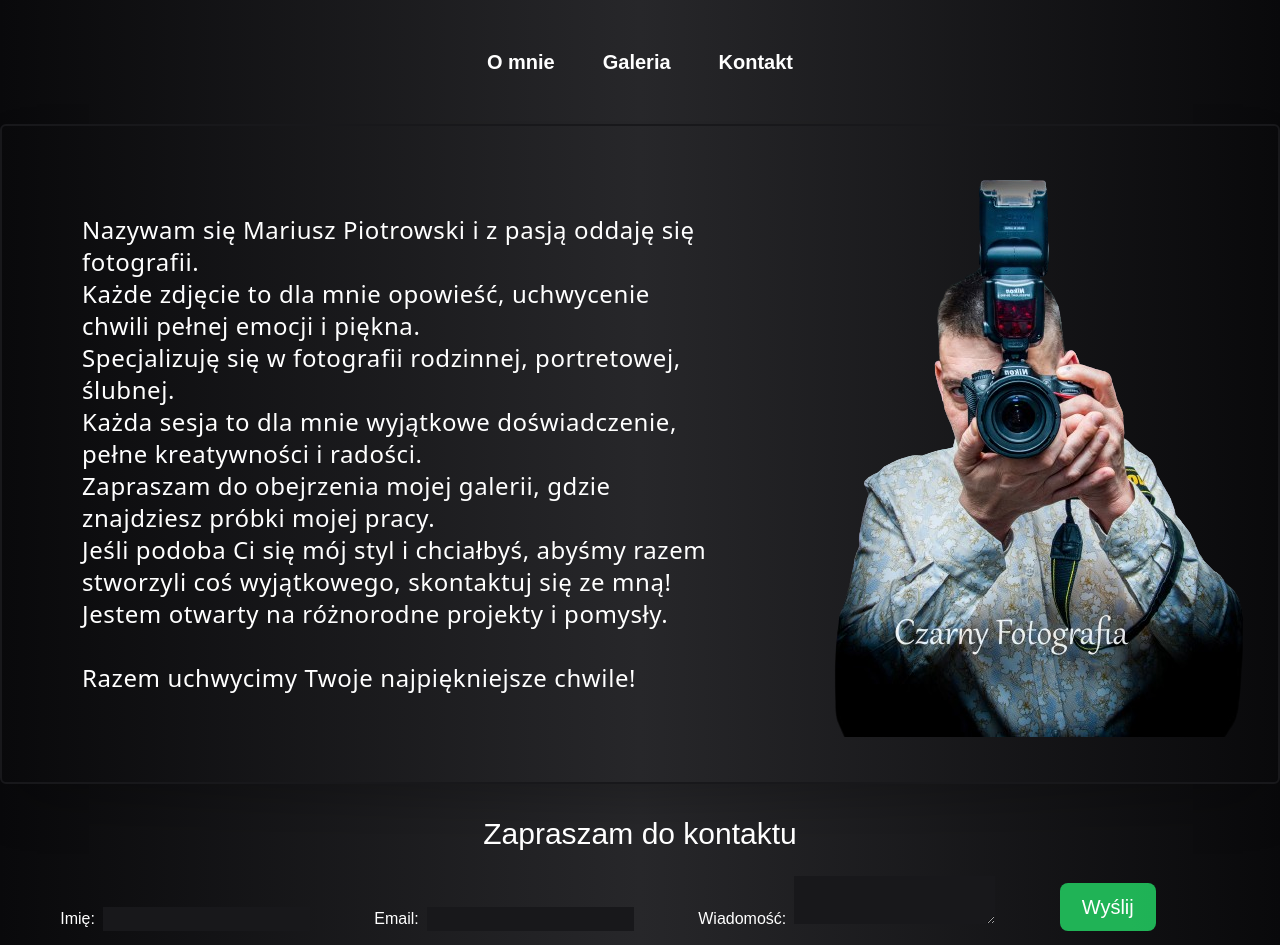
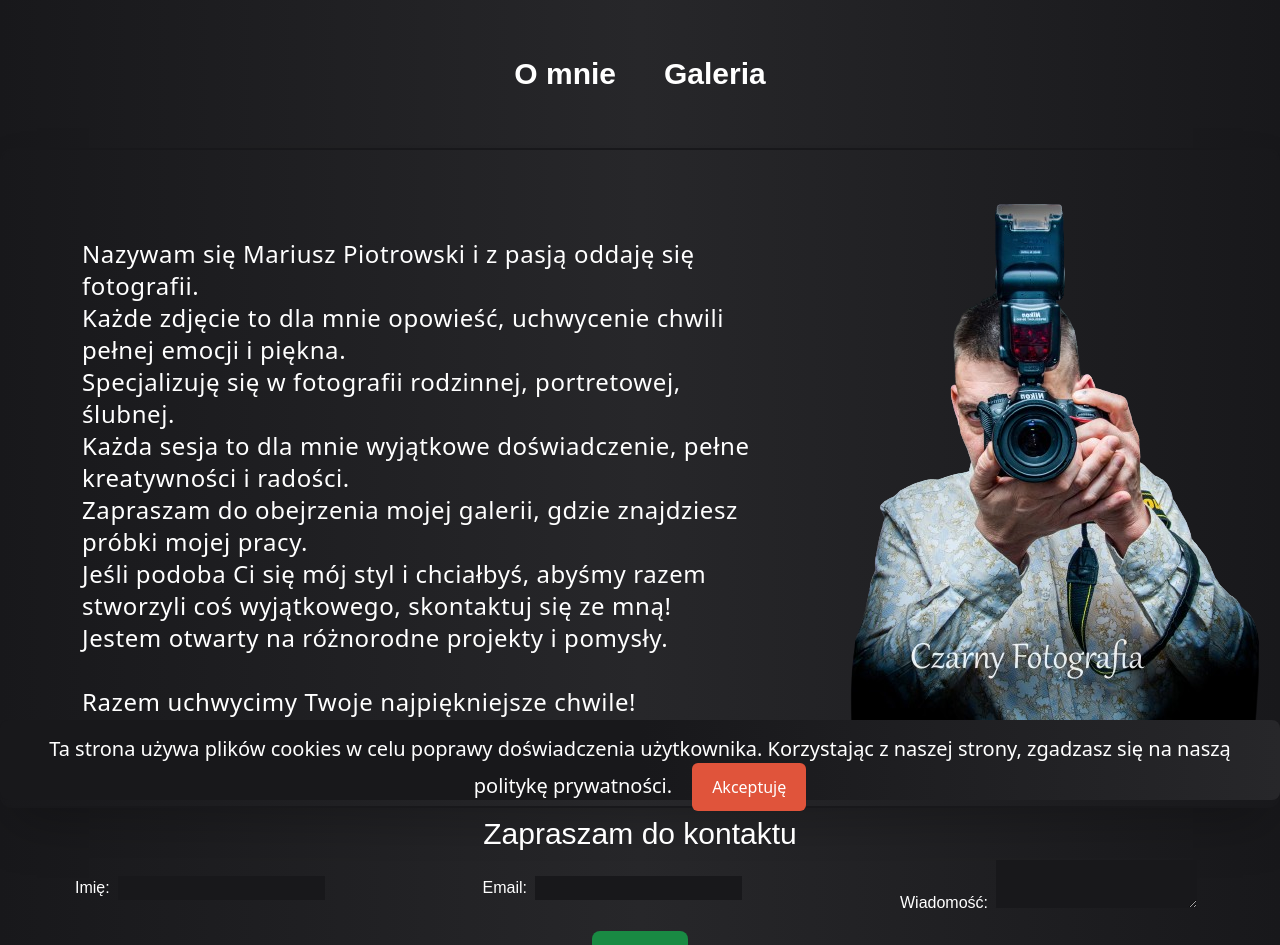
Before and after one commit to jacekzielinski87/Website-for-Photographer-Website-for-my-friend-, a React (Vite) app: page / in a window 1280 px wide. Shown: the top 945 px of the page. Built offline with nearby package versions, Linux system fonts and the light colour scheme.

Commit message:
Website Photography

```diff
--- a/index.html
+++ b/index.html
@@ -6,7 +6,7 @@
     <meta name="viewport" content="width=device-width, initial-scale=1.0" />
     <title>Czarny Fotografia</title>
   </head>
-  <body class="h-screen bg-gradient-to-r from-zinc-950 via-zinc-800 to-zinc-950">
+  <body class="h-screen bg-gradient-to-r from-zinc-900 via-zinc-800 to-zinc-900">
     <div id="root"></div>
     <script type="module" src="/src/main.jsx"></script>
   </body>
--- a/package.json
+++ b/package.json
@@ -14,6 +14,7 @@
     "react": "^18.3.1",
     "react-dom": "^18.3.1",
     "react-router-dom": "^6.24.0",
+    "styled-components": "^6.1.11",
     "yet-another-react-lightbox": "^3.21.1"
   },
   "devDependencies": {
--- a/src/components/About.jsx
+++ b/src/components/About.jsx
@@ -5,6 +5,7 @@ import React, { useState } from 'react';
 import Czarny from "../assets/ManiekNoBg.png";
 import Header from './Header';
 import ContactForm from './Contactform';
+import PrivacyBanner from './PrivacyBanner';
 
 
 
@@ -15,16 +16,17 @@ const About = () => {
   return (
     <>
     <Header/>
-    <section className='flex items-center justify-center text-white shadow-2xl border-2 border-zinc-900 rounded-md'>
+    <section className='flex items-center justify-center text-white shadow-2xl border-2 border-zinc-900 rounded-xl'>
       <p className=' tracking-wide text-2xl px-4 py-6 flex items-start m-16'>Nazywam się Mariusz Piotrowski i z pasją oddaję się fotografii.<br/> Każde zdjęcie to dla mnie opowieść, uchwycenie chwili pełnej emocji i piękna.<br/>
       Specjalizuję się w fotografii rodzinnej, portretowej, ślubnej.<br/> Każda sesja to dla mnie wyjątkowe doświadczenie, pełne kreatywności i radości.<br/>
       Zapraszam do obejrzenia mojej galerii, gdzie znajdziesz próbki mojej pracy.<br/> Jeśli podoba Ci się mój styl i chciałbyś, abyśmy razem stworzyli coś wyjątkowego, skontaktuj się ze mną! <br/>
       Jestem otwarty na różnorodne projekty i pomysły.<br/>
       <br/>
       Razem uchwycimy Twoje najpiękniejsze chwile!</p>
-    <img src={Czarny} alt='Photo Maniek' className=' m-2 p-2 rounded-lg'/>
+    <img src={Czarny} alt='Photo Maniek' className=''/>
     </section>
     <ContactForm/>
+    <PrivacyBanner/>
   </>
   );
 };
--- a/src/components/Contactform.jsx
+++ b/src/components/Contactform.jsx
@@ -15,9 +15,9 @@ const ContactForm = () => {
 
   return (
     <>
-    <section className='text-white m-8 pb-4 '>
-      <h2 className='text-3xl font-Lexend m-6 flex justify-center'>Zapraszam do kontaktu</h2>
-      <form onSubmit={handleSubmit} className='flex items-end justify-around text-white'>
+    <section className='text-white'>
+      <h2 className='text-3xl font-Lexend m-2 flex justify-center'>Zapraszam do kontaktu</h2>
+      <form onSubmit={handleSubmit} className='flex items-center justify-around text-white'>
         <label className=' font-Lexend'>
           Imię:
           <input className='mx-2 text-white bg-gradient-to-r from-zinc-900 via-zinc-900 to-zinc-900'
@@ -41,11 +41,11 @@ const ContactForm = () => {
             onChange={(e) => setMessage(e.target.value)}
           ></textarea>
         </label>
-        <div className=''>
-          <button type="submit" className='bg-green-500/90 hover hover:bg-green-400/90 p-2 font-Lexend text-xl w-24 h-12 rounded-lg mr-16'>Wyślij</button>
-        </div>
       </form>
     </section>
+      <div className='text-white flex justify-center items-center my-4'>
+          <button type="submit" className='bg-green-600/80 hover hover:bg-green-500/90 font-Lexend text-xl w-24 h-12 rounded-lg'>Wyślij</button>
+      </div>
     </>
   );
 };
--- a/src/components/Gallery.jsx
+++ b/src/components/Gallery.jsx
@@ -19,7 +19,7 @@ const Gallery = () => {
 return (
     <>
     <Header/>
-    <section className="flex justify-around m-8">
+    <section className="flex justify-around m-8 text-4xl">
       <div>
         <img className='border-4 border-slate-300 rounded-xl opacity-55 transition duration-300 ease-in-out hover:opacity-100' src={Photo1}/>
         <p className='text-white flex justify-center text-2xl'>Uchwyć wspomnienia</p>
--- a/src/components/Header.jsx
+++ b/src/components/Header.jsx
@@ -5,12 +5,11 @@ import { NavLink } from 'react-router-dom';
 const Header = () => {
   return (
     <header className='flex justify-center items-center text-white'>
-      <nav>
-        <ul className='flex gap-12 font-Lexend font-bold my-12 text-xl'>
-        <li><NavLink to ="/">O mnie</NavLink></li>
-        <li><NavLink to ="/gallery">Galeria</NavLink></li>
-        <li><NavLink to ="/contact">Kontakt</NavLink></li>
-        </ul>
+      <nav className=''>
+        <ul className='flex gap-8 font-Lexend font-bold my-12 text-3xl'>
+          <li className=' hover hover:bg-gradient-to-r from-violet-500 via-violet-500 to-violet-600 rounded-lg p-2'><NavLink to ="/">O mnie</NavLink></li>
+          <li className=' hover hover:bg-gradient-to-r from-violet-500 via-violet-500 to-violet-600 rounded-lg p-2'><NavLink to ="/gallery">Galeria</NavLink></li>
+      </ul>
       </nav>
     </header>
   );
--- /dev/null
+++ b/src/components/PrivacyBanner.jsx
@@ -0,0 +1,83 @@
+// eslint-disable-next-line no-unused-vars
+import React, { useState, useEffect } from 'react';
+import styled from 'styled-components';
+
+const BannerWrapper = styled.div`
+  position: fixed;
+  bottom: 0;
+  left: 0;
+  right: 0;
+  background-color: #333;
+  color: white;
+  padding: 15px;
+  text-align: center;
+  z-index: 1000;
+`;
+
+const Button = styled.button`
+  background-color: #e0543b;
+  border: none;
+  color: white;
+  padding: 10px 20px;
+  margin-left: 20px;
+  cursor: pointer;
+  font-size: 16px;
+`;
+
+const ToggleButton = styled.button`
+  position: fixed;
+  bottom: 20px;
+  right: 20px;
+  background-color: #ff6347;
+  border: none;
+  color: white;
+  padding: 10px 20px;
+  cursor: pointer;
+  font-size: 16px;
+  z-index: 1001;
+`;
+
+
+const PrivacyBanner = () => {
+  const [isBannerVisible, setIsBannerVisible] = useState(true);
+  const [isToggleVisible, setIsToggleVisible] = useState(false);
+
+  useEffect(() => {
+    const timer = setTimeout(() => {
+      setIsBannerVisible(false);
+      setIsToggleVisible(true);
+    }, 8000); // Ukryj baner po 8000 ms (5 sekund)
+
+    return () => clearTimeout(timer); // Wyczyść timer przy odmontowaniu komponentu
+  }, []);
+
+  const handleAccept = () => {
+    setIsBannerVisible(false);
+    setIsToggleVisible(true);
+    // Możesz tutaj zapisać do localStorage lub ustawić ciasteczko informujące o akceptacji polityki prywatności
+  };
+
+  const handleToggleBanner = () => {
+    setIsBannerVisible(true);
+    setIsToggleVisible(false);
+  };
+
+  return (
+    <>
+      {isBannerVisible && (
+        <BannerWrapper className='bg-gradient-to-r from-zinc-900 via-zinc-900 to-zinc-800 h-20 rounded-lg text-xl'>
+          Ta strona używa plików cookies w celu poprawy doświadczenia użytkownika.
+          Korzystając z naszej strony, zgadzasz się na naszą politykę prywatności.
+          <Button onClick={handleAccept} className='rounded-md text-xl'>Akceptuję</Button>
+        </BannerWrapper>
+      )}
+      {isToggleVisible && (
+        <ToggleButton onClick={handleToggleBanner} className='rounded-md font-Lexend text-xl hover hover:bg-red-500/90 w-26 h-12 '>
+          Pokaż politykę prywatności
+        </ToggleButton>
+      )}
+    </>
+  );
+};
+
+export default PrivacyBanner;
```
Also changed, not shown: 1 other file (tests, documents, lock files or other folders).
